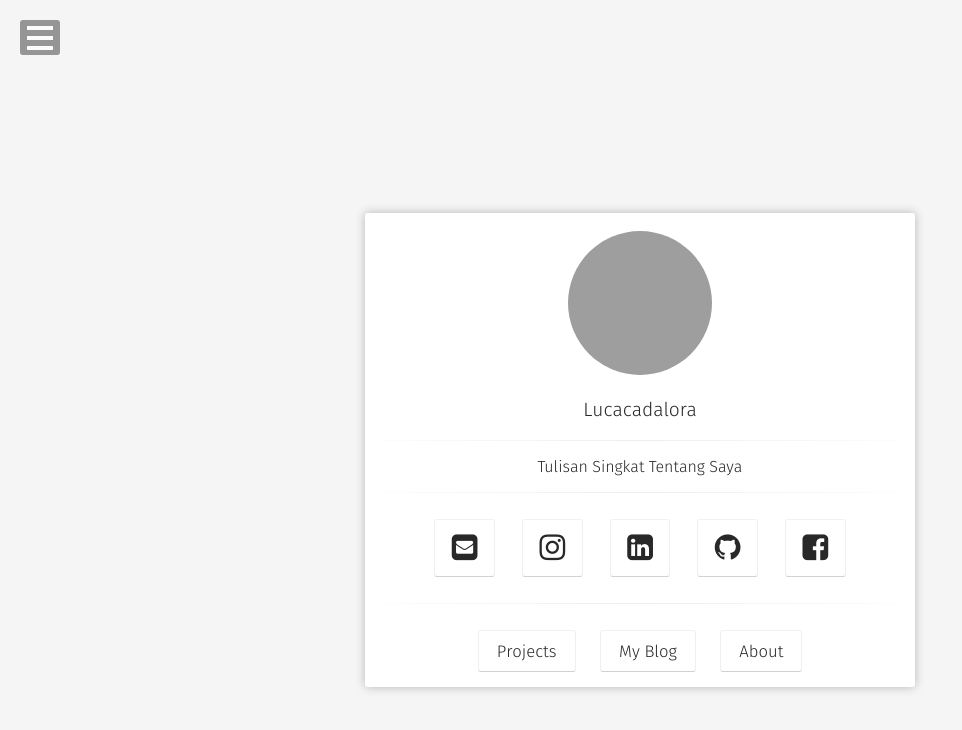
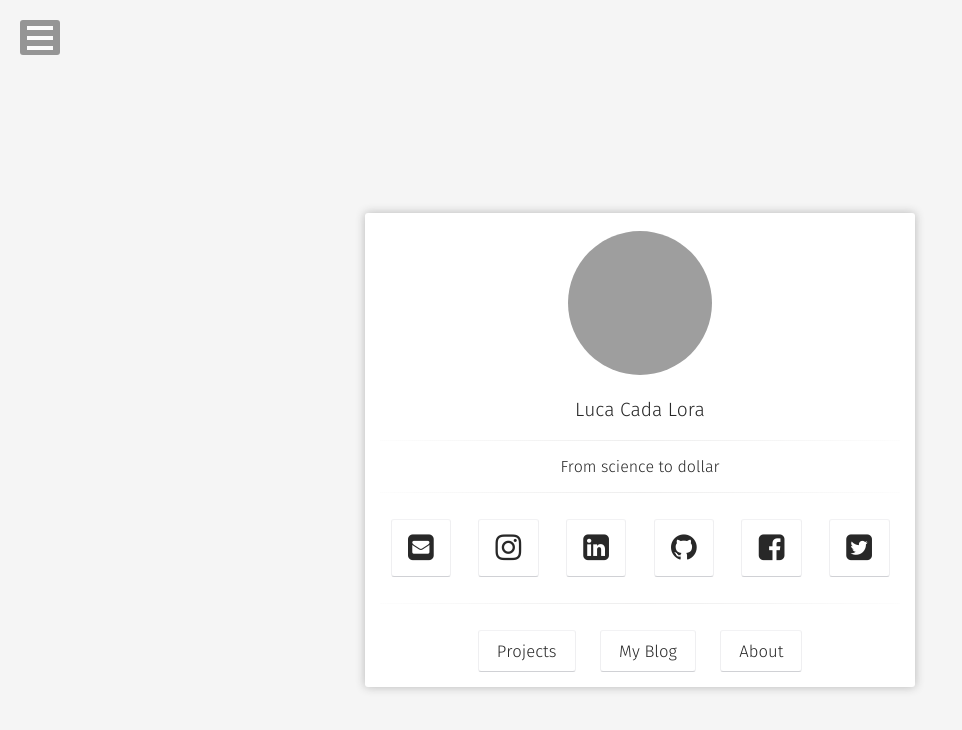
Before and after one commit to lucacadalora/lucacadalora.github.io, a Jekyll site: the page built from index.html, in a window 1280 px wide. Shown: the top 730 px of the page, without its empty margins (0-962 px from the left). Built offline with Jekyll 4.4.1, drawn with Linux system fonts in a browser that asks for light colours; some web fonts are replaced; grey boxes are pictures that could not be loaded.

Commit message:
Update _config.yml

```diff
--- a/_config.yml
+++ b/_config.yml
@@ -1,8 +1,8 @@
 # Site
-title:              Lucacadalora
-bio:                'Tulisan Singkat Tentang Saya'
+title:              'Luca Cada Lora'
+bio:                'From science to dollar'
 description:        "Laman pribadi untuk berbagi"
-fullname:           "MUHAMMAD FATHONI N."
+fullname:           "Luca Cada Lora"
 
 reading_time:       false
 words_per_minute:   200
@@ -49,15 +49,15 @@ sass:
   #verify:
   #ad-client:
   #ad-slot:
-email:              mfathonin@gmail.com
-github-url:         fathoni17
+email:              mail@lucacadalora.id
+github-url:         lucacadalora
 #stackoverflow:     123456/username   from a "http://stackoverflow.com/users/123456/username" link
-linkedin:           fathoni17
-instagram:          mfathonin
-facebook:           fathoni17
-#twitter:            fathoni17
-#youtube:           username
-#youtube-channel:   channel
+linkedin:           lucacadalora
+instagram:          lucacadl
+facebook:           lucacdl
+twitter:            lucaxyzz
+#youtube:           Luca Cada Lora
+#youtube-channel:  Luca Cada Lora
 
 # Gems
 plugins:
```
